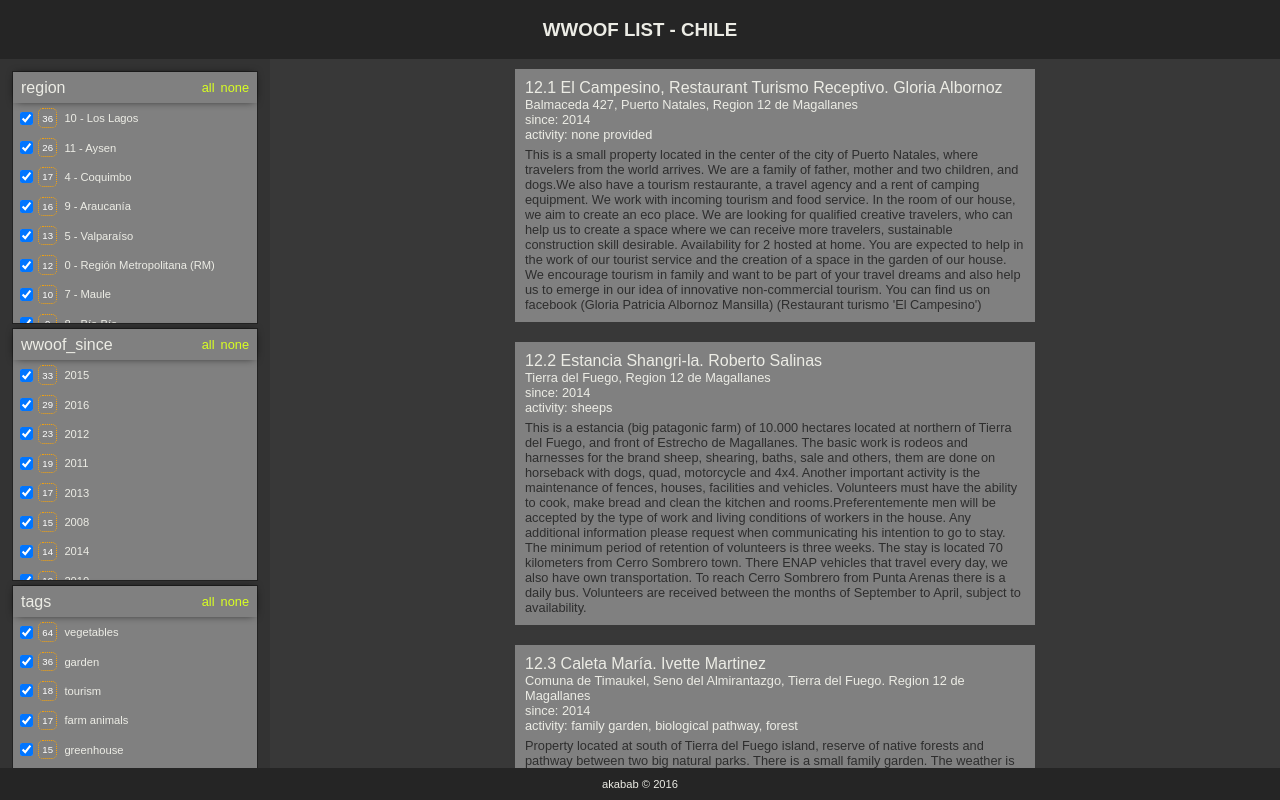
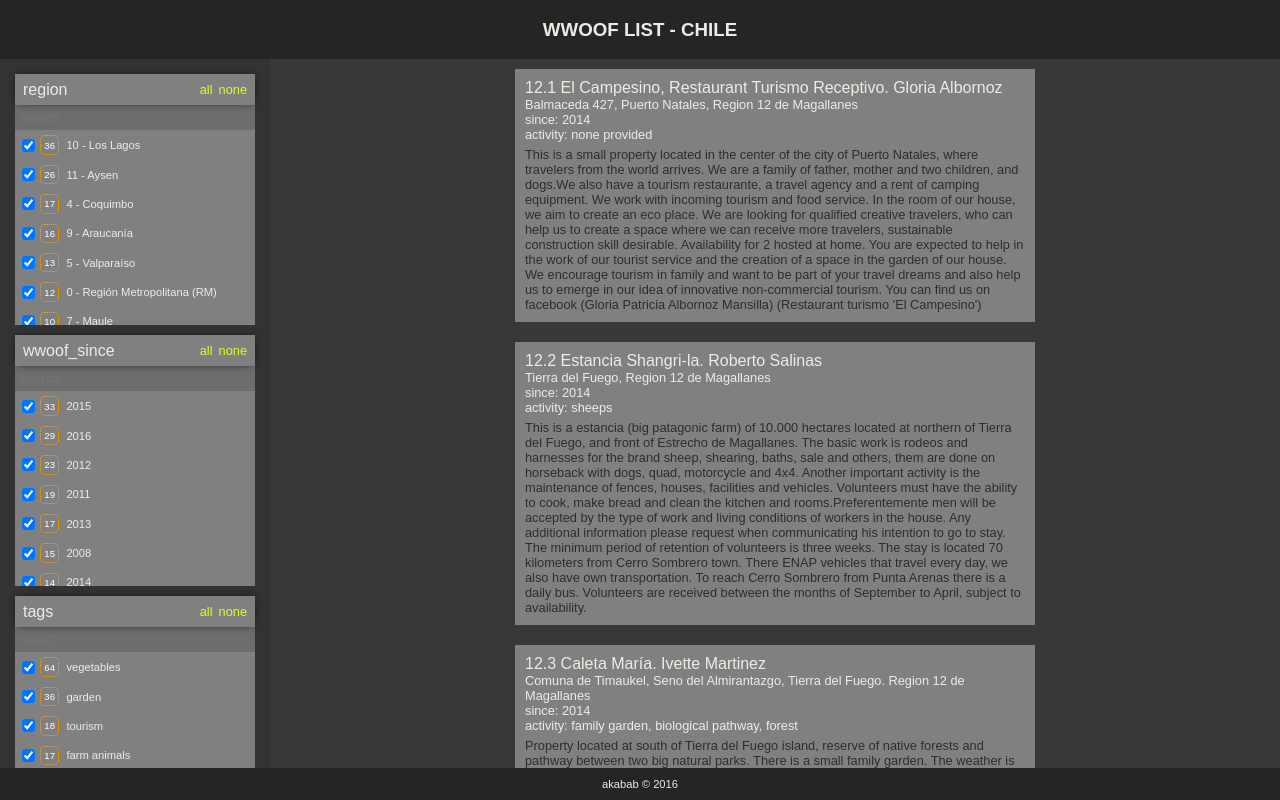
Before and after one commit to akabab/wwoof_app, a React (Create React App) app: page / in a window 1280 px wide. Built offline with nearby package versions, Linux system fonts and the light colour scheme.

Commit message:
filter search bar added

```diff
--- a/src/App.css
+++ b/src/App.css
@@ -36,89 +36,5 @@ body,
 
 .filter-wrapper {
   flex-basis: 250px;
-  margin: 2px;
-  border: #222 1px solid;
-}
-
-.filter {
-  background-color: grey;
-}
-
-.filter-header {
-  display: flex;
-  flex-direction: row;
-  justify-content: space-between;
-  align-items: center;
-  padding: 5px;
-  box-shadow: 0 0 10px -3px black;
-}
-
-.filter-title {
-  flex: 4;
-  margin-left: 3px;
-}
-
-.filter-buttons {
-  flex: 1;
-  display: flex;
-  flex-direction: row;
-  justify-content: flex-end;
-}
-
-
-.filter-buttons-all, .filter-buttons-none {
-  padding: 3px;
-  font-size: 0.8rem;
-  color: #d9ff21;
-}
-
-.filter-buttons-all:hover, .filter-buttons-none:hover {
-  color: black;
-}
-
-
-.filter-options {
-    overflow-y: scroll;
-    overflow-x: hidden;
-    height: 220px;
-}
-
-
-.filter-option {
-  font-size: 0.7rem;
-  padding: 3px;
-  display: flex;
-  flex-direction: row;
-  align-items: center;
-}
-
-.filter-option:hover {
-  background-color: #222;
-}
-
-.filter-option-checkbox {
-  flex: 0 0 auto;
-}
-
-.filter-option-occurrence {
-  display: flex;
-  align-items: center;
-  justify-content: center;
-  flex: 0 0 11px;
-  border: orange 1px dotted;
-  color: white;
-  margin: 2px;
-  padding: 0.2rem;
-  border-radius: 25%;
-  font-size: 0.6rem;
-}
-
-.filter-option-label {
-  flex: 1 0 auto;
   margin: 5px;
 }
-
-.button {
-  cursor: pointer;
-  user-select: none;
-}
--- /dev/null
+++ b/src/Components/Filter.css
@@ -0,0 +1,93 @@
+.filter {
+  background-color: grey;
+}
+
+.filter-header {
+  display: flex;
+  flex-direction: row;
+  justify-content: space-between;
+  align-items: center;
+  padding: 5px;
+  box-shadow: 0 0 10px -3px black;
+}
+
+.filter-title {
+  flex: 4;
+  margin-left: 3px;
+}
+
+.filter-buttons {
+  flex: 1;
+  display: flex;
+  flex-direction: row;
+  justify-content: flex-end;
+}
+
+
+.filter-buttons-all, .filter-buttons-none {
+  padding: 3px;
+  font-size: 0.8rem;
+  color: #d9ff21;
+}
+
+.filter-buttons-all:hover, .filter-buttons-none:hover {
+  color: black;
+}
+
+
+.filter-options {
+  overflow-y: scroll;
+  overflow-x: hidden;
+  height: 220px;
+}
+
+.filter-options .search-bar input {
+  width: 100%;
+  border: none;
+  padding: 5px;
+  background-color: rgba(0, 0, 0, 0.15);
+  color: white;
+}
+
+.filter-options .search-bar input:focus {
+  outline: none;
+}
+
+.filter-option {
+  font-size: 0.7rem;
+  padding: 3px;
+  display: flex;
+  flex-direction: row;
+  align-items: center;
+}
+
+.filter-option:hover {
+  background-color: #222;
+}
+
+.filter-option-checkbox {
+  flex: 0 0 auto;
+}
+
+.filter-option-occurrence {
+  display: flex;
+  align-items: center;
+  justify-content: center;
+  flex: 0 0 11px;
+  border: orange 1px dotted;
+  color: white;
+  margin: 2px;
+  padding: 0.2rem;
+  border-radius: 25%;
+  font-size: 0.6rem;
+}
+
+.filter-option-label {
+  flex: 1 0 auto;
+  margin: 5px;
+}
+
+.button {
+  cursor: pointer;
+  user-select: none;
+}
--- a/src/Components/Filter.js
+++ b/src/Components/Filter.js
@@ -1,13 +1,14 @@
 import React, { Component } from 'react'
 import _ from 'lodash'
 import ScrollLock from './Generics/ScrollLock'
+import SearchBar from './SearchBar'
+import './Filter.css'
 
 
 // filterOption: object
 //   value: string
 //   occurrence: integer
 //   selected: boolean
-
 
 class FilterComponent extends Component {
 
@@ -28,8 +29,15 @@ class FilterComponent extends Component {
 
 }
 
+class Filter extends FilterComponent {
 
-class Filter extends FilterComponent {
+  constructor(props) {
+    super(props)
+
+    this.state = {
+      displayedOptions: this.props.options
+    }
+  }
 
   onAllButtonClicked = (event) => {
     const updatedOptions = this.props.options.map(o => o.selected = true && o)
@@ -41,10 +49,16 @@ class Filter extends FilterComponent {
     this.props.handleChange(updatedOptions)
   }
 
-  render() {
+  handleSearch = (foundItems) => {
+    const updatedOptions = foundItems
+
+    this.setState({displayedOptions: foundItems})
+  }
+
+  render = () => {
     const byOccurrenceThenLexically = (a, b) => b.occurrence - a.occurrence || a.value.localeCompare(b.value)
 
-    const sortedOptions = this.props.options.sort(byOccurrenceThenLexically)
+    const sortedOptions = this.state.displayedOptions.sort(byOccurrenceThenLexically)
     const options = sortedOptions.map((o, index) => {
       return (
         <div className="button filter-option" key={o.value}>
@@ -65,7 +79,10 @@ class Filter extends FilterComponent {
           </div>
         </div>
         <ScrollLock>
-          <div className="filter-options">{options}</div>
+          <div className="filter-options">
+            <SearchBar sourceItems={this.props.options} filterKeys={["value"]} onSearch={this.handleSearch} />
+            {options}
+          </div>
         </ScrollLock>
       </div>
     )
--- /dev/null
+++ b/src/Components/SearchBar.js
@@ -0,0 +1,43 @@
+import React, { Component } from 'react'
+import _ from 'lodash'
+
+class SearchBar extends Component {
+
+  constructor(props) {
+    super(props)
+
+  }
+
+  handleChange = (event) => {
+    const matchValue = _.lowerCase(event.target.value)
+    const filterKeys = this.props.filterKeys
+
+    const updatedItems = this.props.sourceItems.filter(item => {
+      let matches = 0
+      filterKeys.forEach(key => {
+        const value = _.lowerCase(item[key])
+
+        if (value.includes(matchValue)) {
+          matches += 1
+        }
+      })
+
+      return matches > 0
+    })
+
+    this.props.onSearch(updatedItems)
+  }
+
+  render() {
+
+    return (
+      <div className="search-bar">
+        <input type="search" placeholder="search.." onChange={this.handleChange} />
+      </div>
+    )
+
+  }
+
+}
+
+export default SearchBar
```
